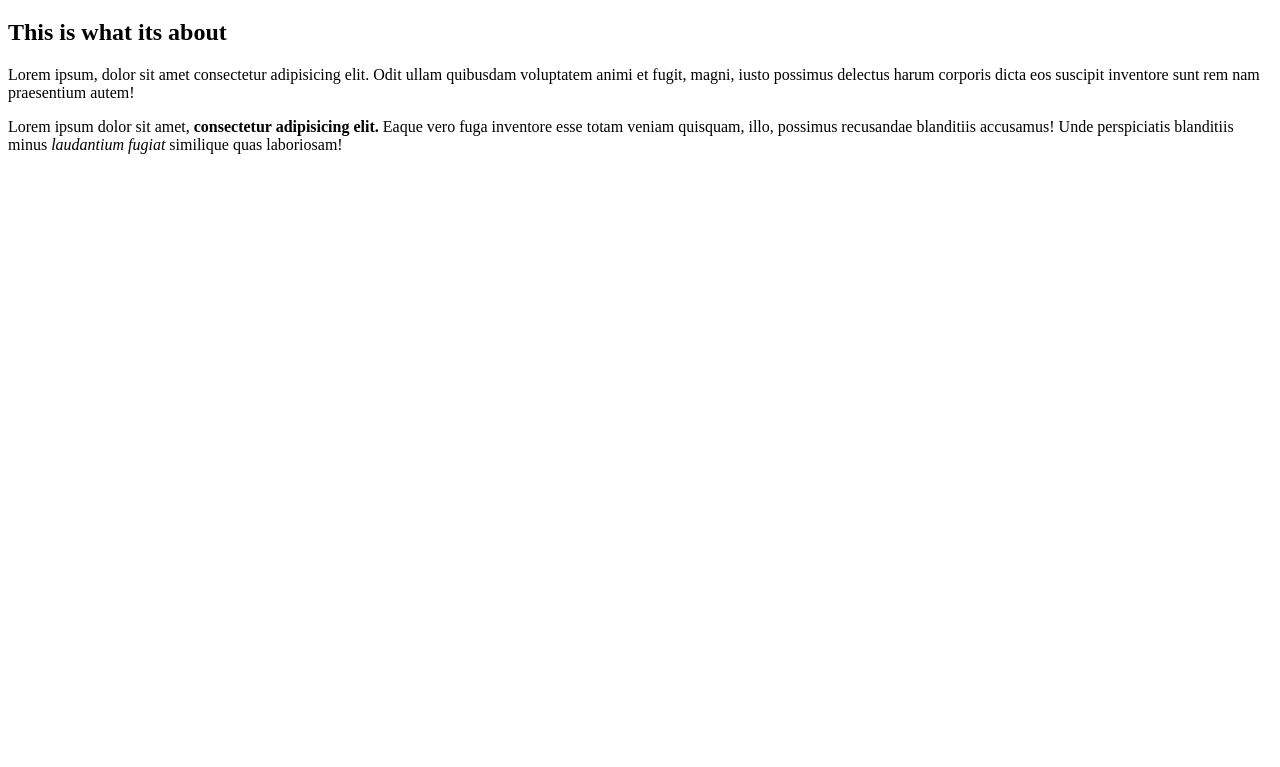
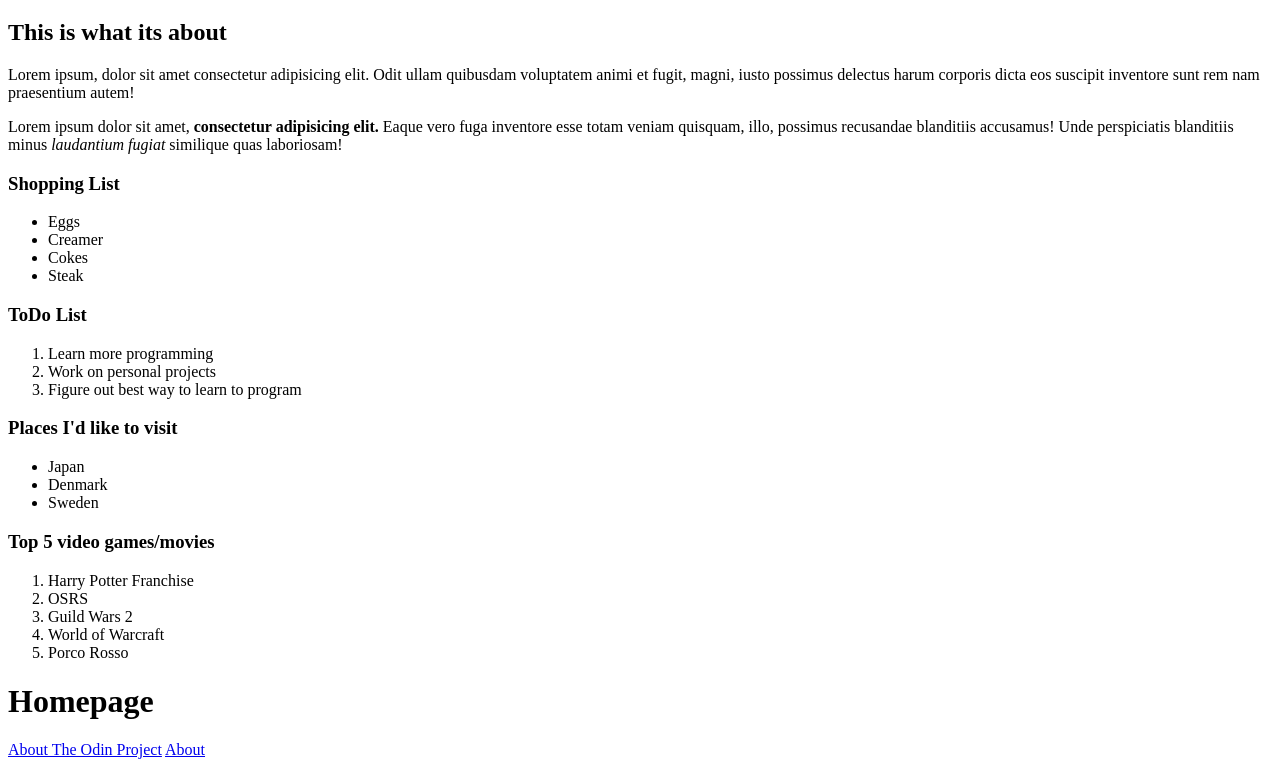
Before and after one commit to NotablySimple/the-odin-project, a plain HTML site: page projects/basic-blog-article/index.html in a window 1280 px wide. Shown: the part 61-828 px from the top of the page. Before the commit the page ends 800 px from the top, so only its background shows below. Drawn offline with Linux system fonts and the light colour scheme.

Commit message:
Using basic-blog-article for normal exercises outside of the Assignments

```diff
--- a/projects/basic-blog-article/index.html
+++ b/projects/basic-blog-article/index.html
@@ -16,7 +16,50 @@
         </p>
         <p>Lorem ipsum dolor sit amet, <strong>consectetur adipisicing elit.</strong> Eaque vero fuga inventore esse
             totam veniam quisquam, illo, possimus recusandae blanditiis accusamus! Unde perspiciatis blanditiis minus
-            <em>laudantium fugiat</em> similique quas laboriosam!</p>
+            <em>laudantium fugiat</em> similique quas laboriosam!
+        </p>
+    </div>
+
+    <!-- Using this file as a placeholder for most HTML & CSS exercises/assignments -->
+
+    <div>
+        <h3>Shopping List</h3>
+        <ul>
+            <li>Eggs</li>
+            <li>Creamer</li>
+            <li>Cokes</li>
+            <li>Steak</li>
+        </ul>
+
+        <h3>ToDo List</h3>
+        <ol>
+            <li>Learn more programming</li>
+            <li>Work on personal projects</li>
+            <li>Figure out best way to learn to program</li>
+        </ol>
+
+        <h3>Places I'd like to visit</h3>
+        <ul>
+            <li>Japan</li>
+            <li>Denmark</li>
+            <li>Sweden</li>
+        </ul>
+
+        <h3>Top 5 video games/movies</h3>
+        <ol>
+            <li>Harry Potter Franchise</li>
+            <li>OSRS</li>
+            <li>Guild Wars 2</li>
+            <li>World of Warcraft</li>
+            <li>Porco Rosso</li>
+        </ol>
+    </div>
+
+    <div>
+        <h1>Homepage</h1>
+        <a href="https://www.theodinproject.com/about">About The Odin Project</a>
+
+        <a href="about.html">About</a>
     </div>
 </body>
 
```
